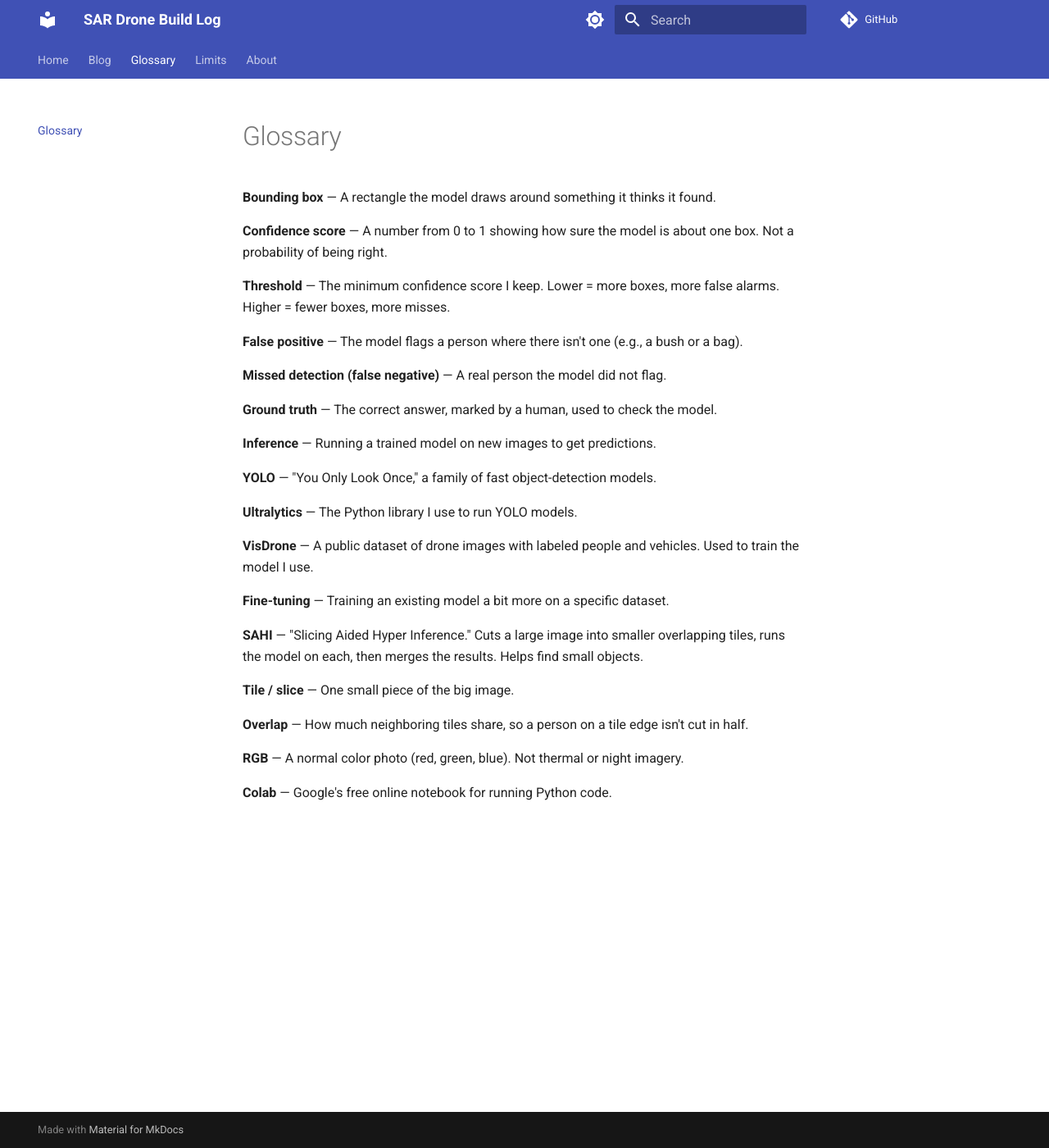
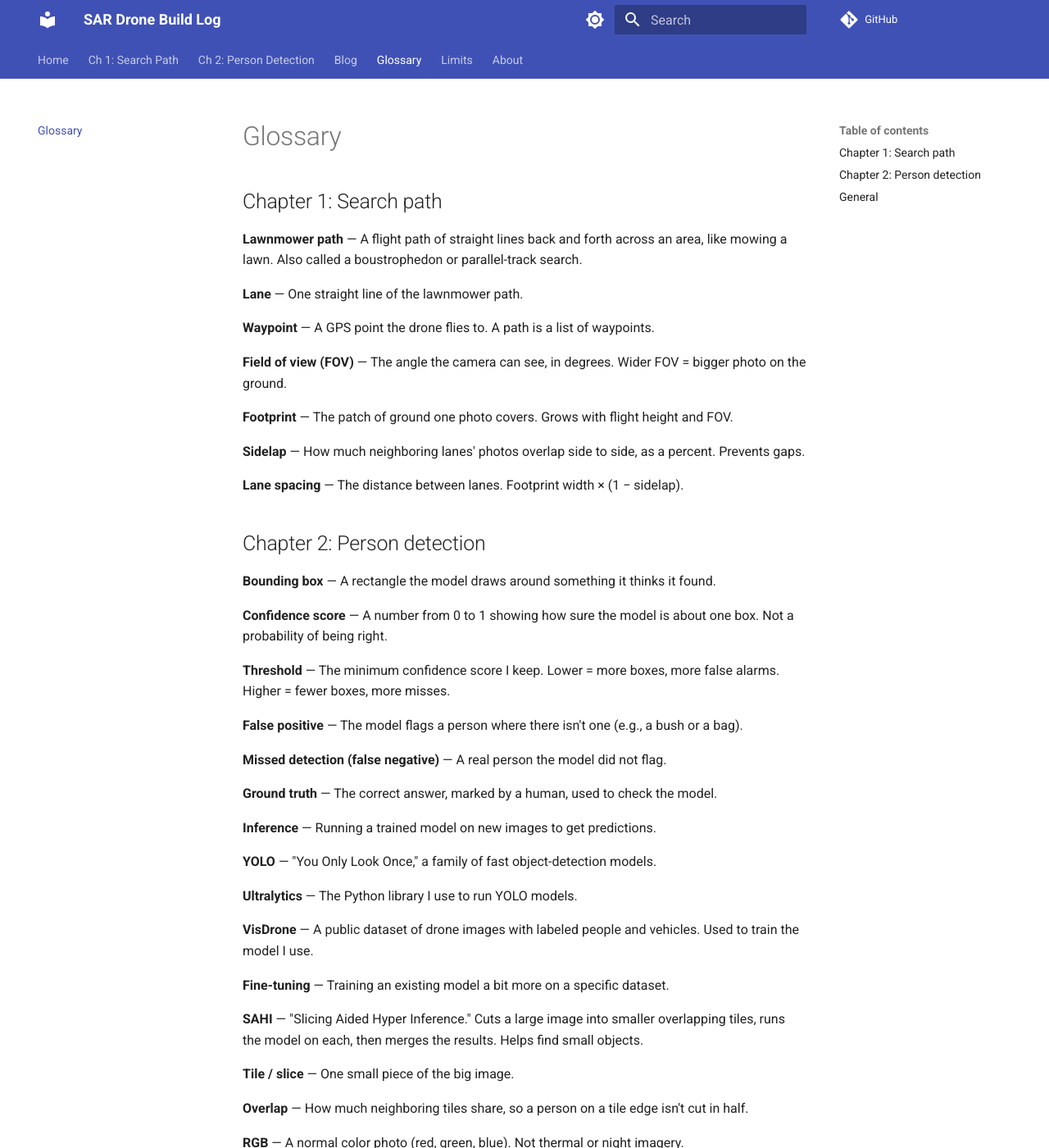
Before and after one commit to JosephKim05/sar-drone-blog, an MkDocs documentation site: the page built from docs/glossary.md, in a window 1280 px wide and 1400 px high. Shown: the whole window at 82% size. Built offline with MkDocs 1.6.1 and Material for MkDocs 9.7.7, drawn with Linux system fonts in a browser that asks for light colours; comment, search, counter and statistics services are not loaded.

Commit message:
Add chapters

```diff
--- a/docs/glossary.md
+++ b/docs/glossary.md
@@ -1,4 +1,22 @@
 # Glossary
+
+## Chapter 1: Search path
+
+**Lawnmower path** — A flight path of straight lines back and forth across an area, like mowing a lawn. Also called a boustrophedon or parallel-track search.
+
+**Lane** — One straight line of the lawnmower path.
+
+**Waypoint** — A GPS point the drone flies to. A path is a list of waypoints.
+
+**Field of view (FOV)** — The angle the camera can see, in degrees. Wider FOV = bigger photo on the ground.
+
+**Footprint** — The patch of ground one photo covers. Grows with flight height and FOV.
+
+**Sidelap** — How much neighboring lanes' photos overlap side to side, as a percent. Prevents gaps.
+
+**Lane spacing** — The distance between lanes. Footprint width × (1 − sidelap).
+
+## Chapter 2: Person detection
 
 **Bounding box** — A rectangle the model draws around something it thinks it found.
 
@@ -30,4 +48,6 @@
 
 **RGB** — A normal color photo (red, green, blue). Not thermal or night imagery.
 
+## General
+
 **Colab** — Google's free online notebook for running Python code.
--- a/mkdocs.yml
+++ b/mkdocs.yml
@@ -9,6 +9,7 @@ theme:
   custom_dir: overrides
   features:
     - navigation.tabs
+    - navigation.indexes
     - content.code.copy
   palette:
     - scheme: default
@@ -27,9 +28,16 @@ markdown_extensions:
   - footnotes
   - pymdownx.highlight
   - pymdownx.superfences
+  - pymdownx.arithmatex:
+      generic: true
+
+extra_javascript:
+  - https://cdn.jsdelivr.net/npm/mathjax@3/es5/tex-mml-chtml.js
 
 nav:
   - Home: index.md
+  - "Ch 1: Search Path": chapter-1-search-path/index.md
+  - "Ch 2: Person Detection": chapter-2-person-detection/index.md
   - Blog:
       - blog/index.md
   - Glossary: glossary.md
```
Also changed, not shown: docs/chapter-1-search-path/index.md (added, +88 -0 lines), docs/chapter-2-person-detection/index.md (added, +41 -0 lines), docs/index.md (+5 -4 lines).
